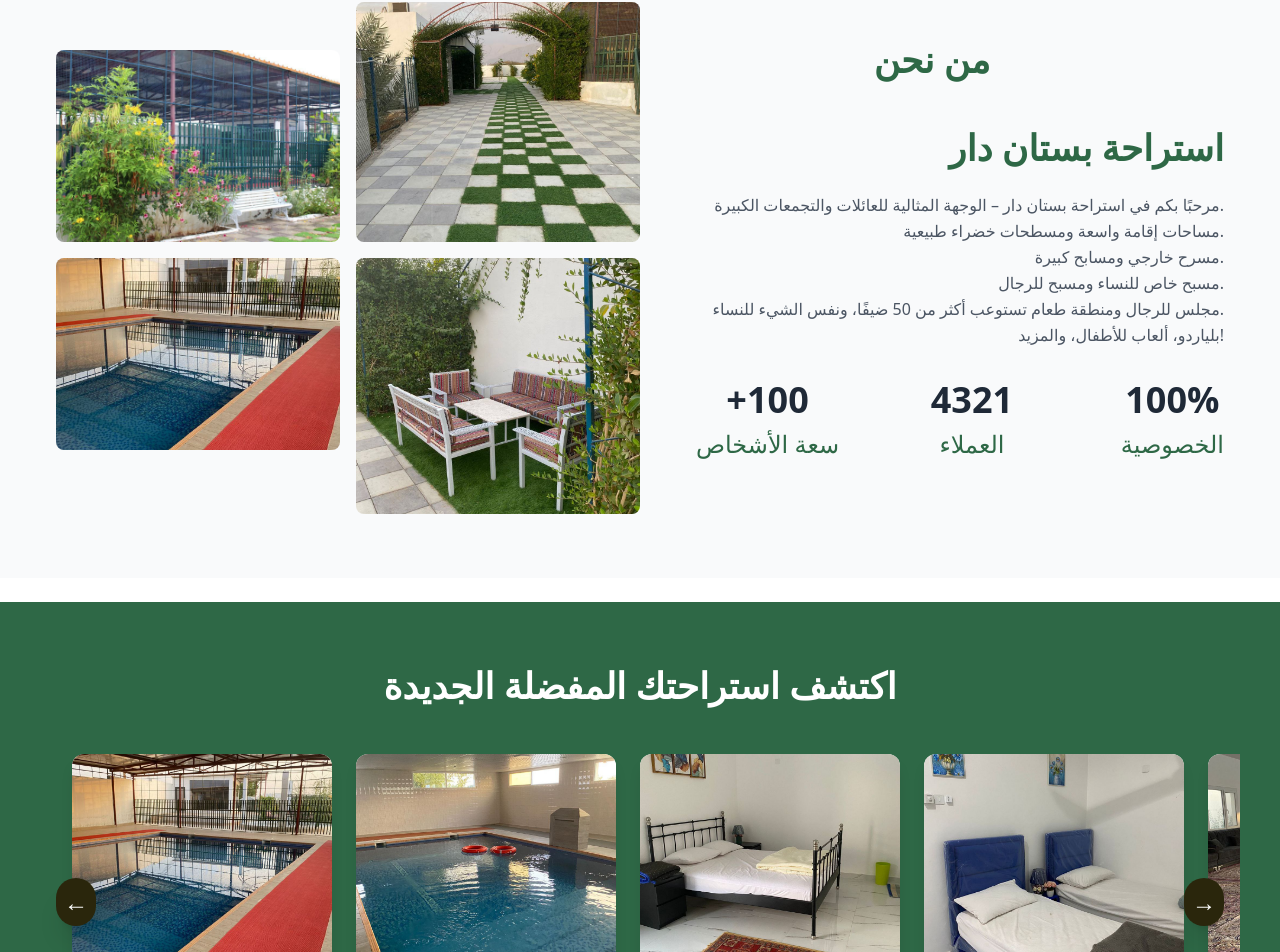
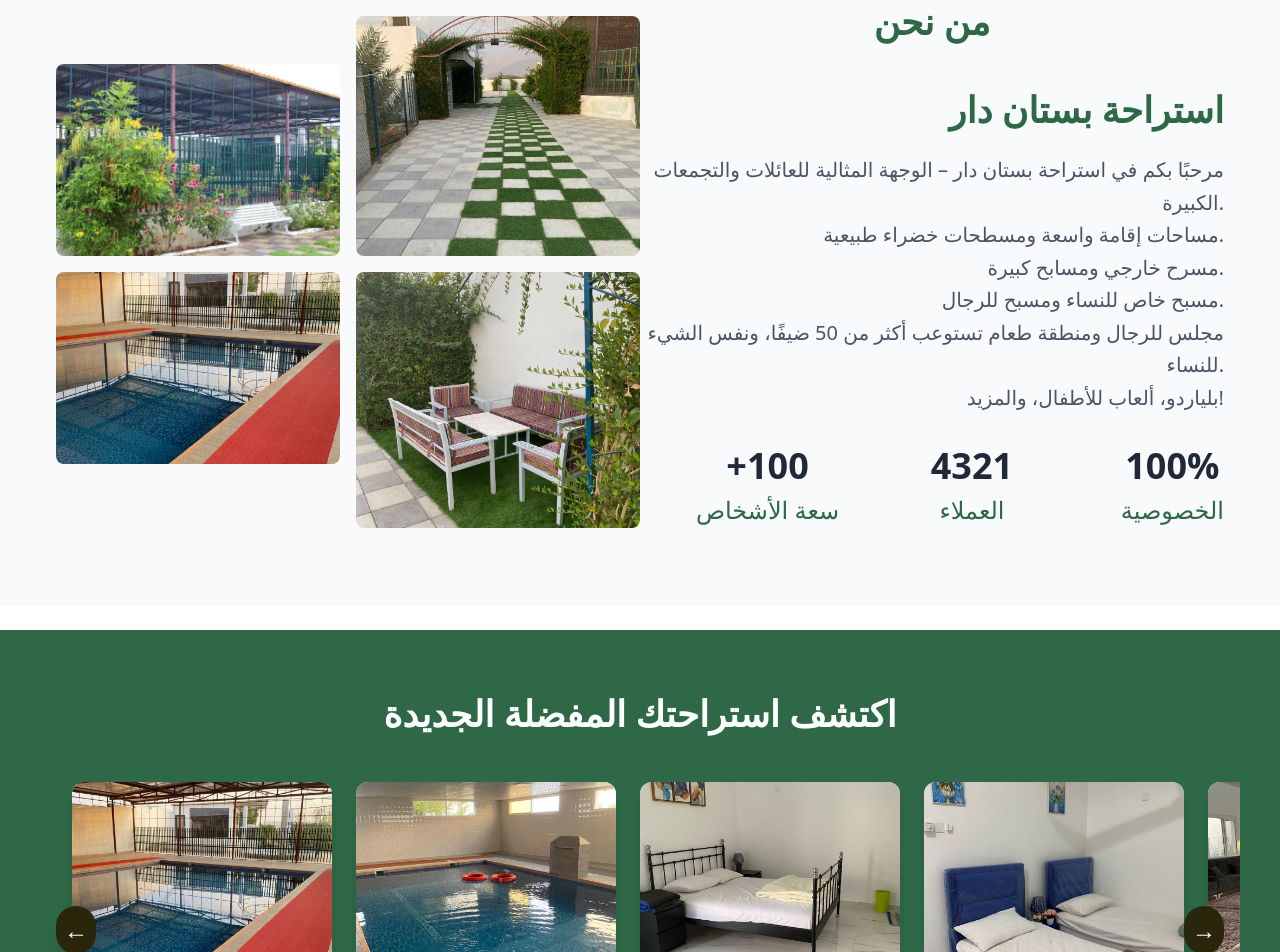
Before and after one commit to ahlem20/Albostan, a React (Create React App) app: page / in a window 1280 px wide. Shown: the part 862-1814 px from the top of the page. Built offline with nearby package versions, Linux system fonts and the light colour scheme.

Commit message:
Update Arabic.js

```diff
--- a/src/Arabic.js
+++ b/src/Arabic.js
@@ -198,7 +198,7 @@ const App = () => {
       <h1 className="text-2xl lg:text-4xl font-bold mb-6 text-center lg:text-right">
         <span className="text-greener">استراحة بستان دار</span>
       </h1>
-      <p className="text-gray-600 leading-relaxed mb-8 text-center lg:text-right">
+      <p className="text-gray-600 leading-relaxed mb-8 text-center lg:text-right text-xl">
         مرحبًا بكم في استراحة بستان دار – الوجهة المثالية للعائلات والتجمعات الكبيرة.<br/>
 
         مساحات إقامة واسعة ومسطحات خضراء طبيعية.<br/>
```
